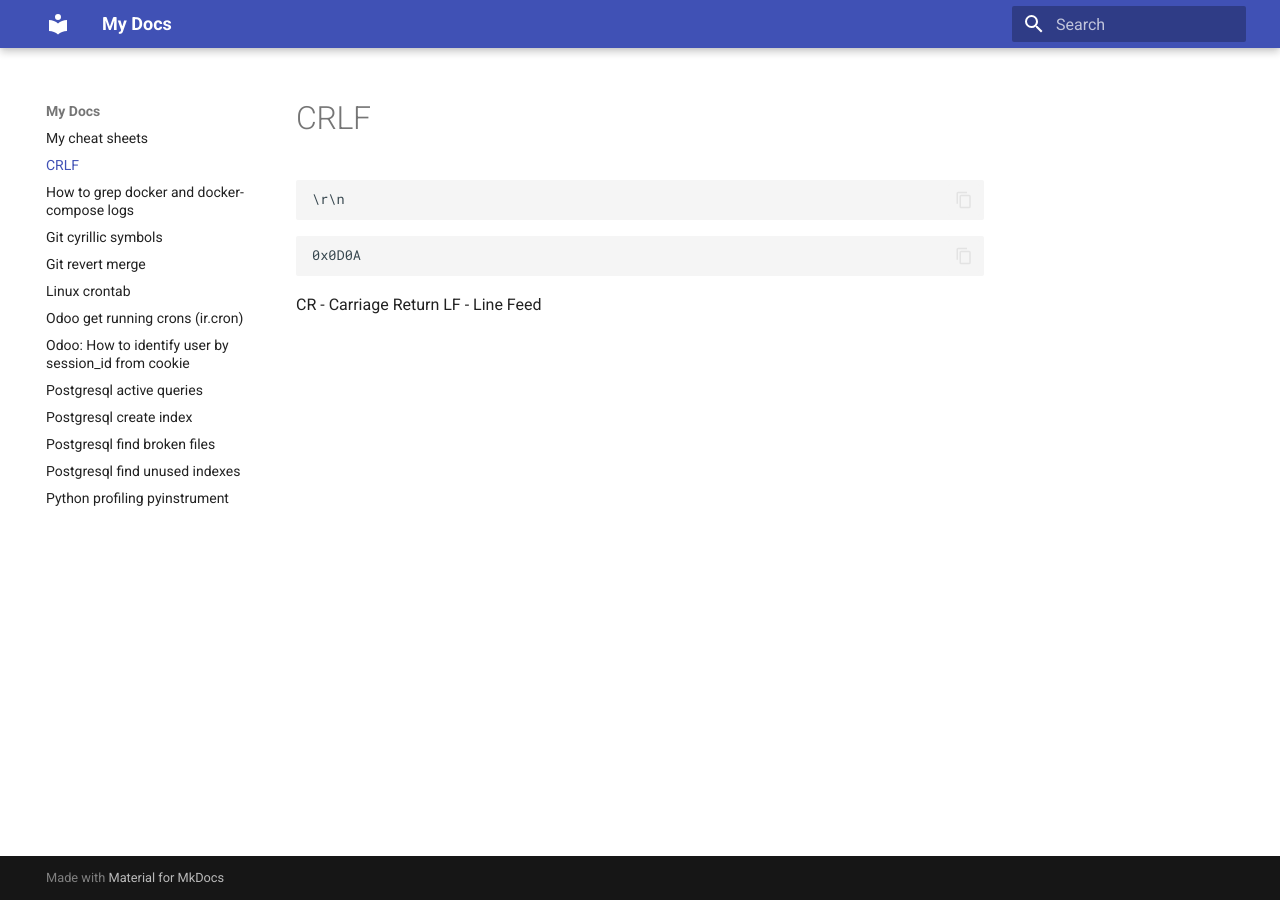
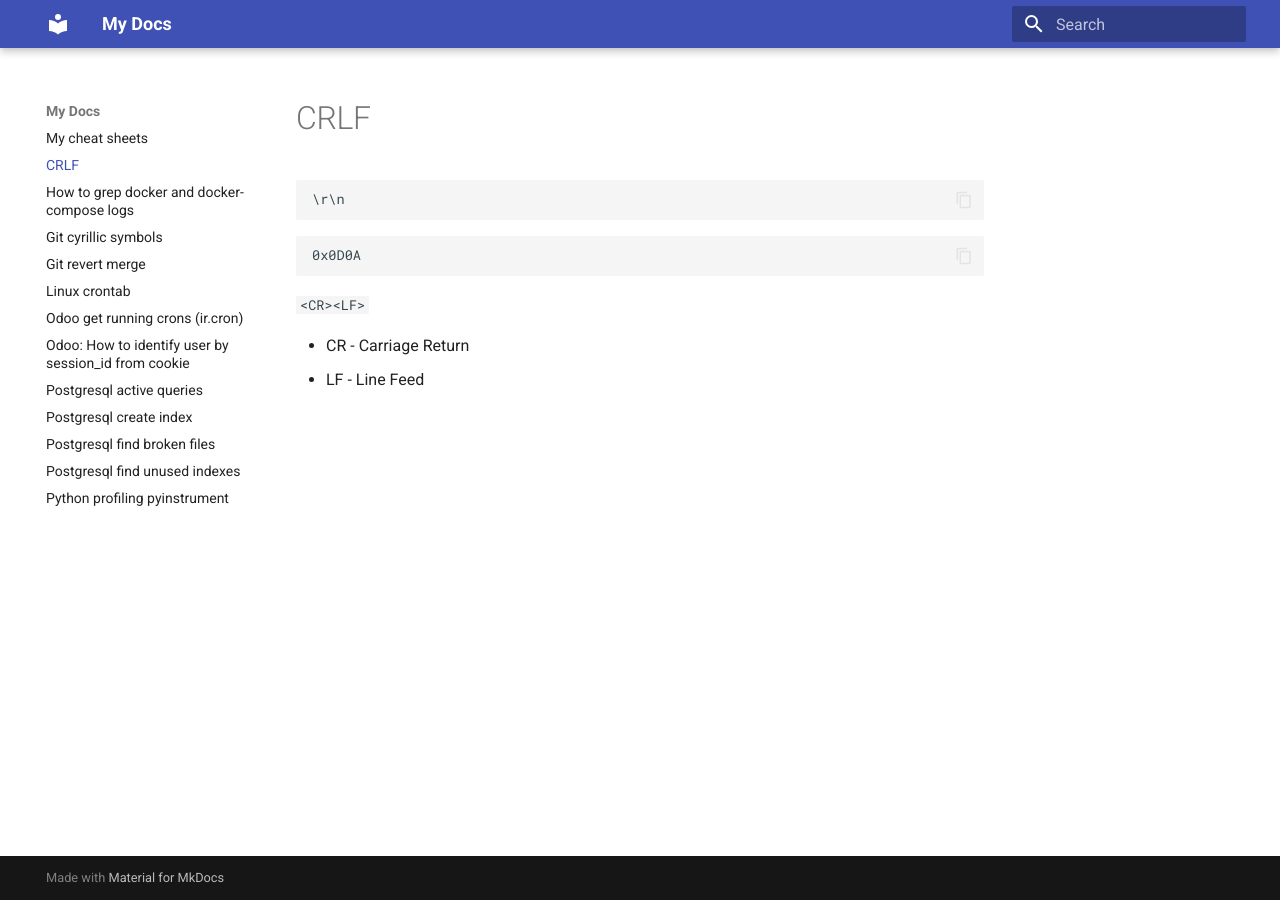
Before and after one commit to m3den/m3den.github.io, an MkDocs documentation site: the page built from docs/crlf.md, in a window 1280 px wide. Built offline with MkDocs 1.6.1 and Material for MkDocs 9.7.7, drawn with Linux system fonts in a browser that asks for light colours.

Commit message:
Updated: 2024-01-30 14:50:52

````diff
--- a/docs/crlf.md
+++ b/docs/crlf.md
@@ -8,7 +8,7 @@
 0x0D0A
 ```
 
-<CR><LF>
+`<CR><LF>`
 
-CR - Carriage Return
-LF - Line Feed
+- CR - Carriage Return
+- LF - Line Feed
````
